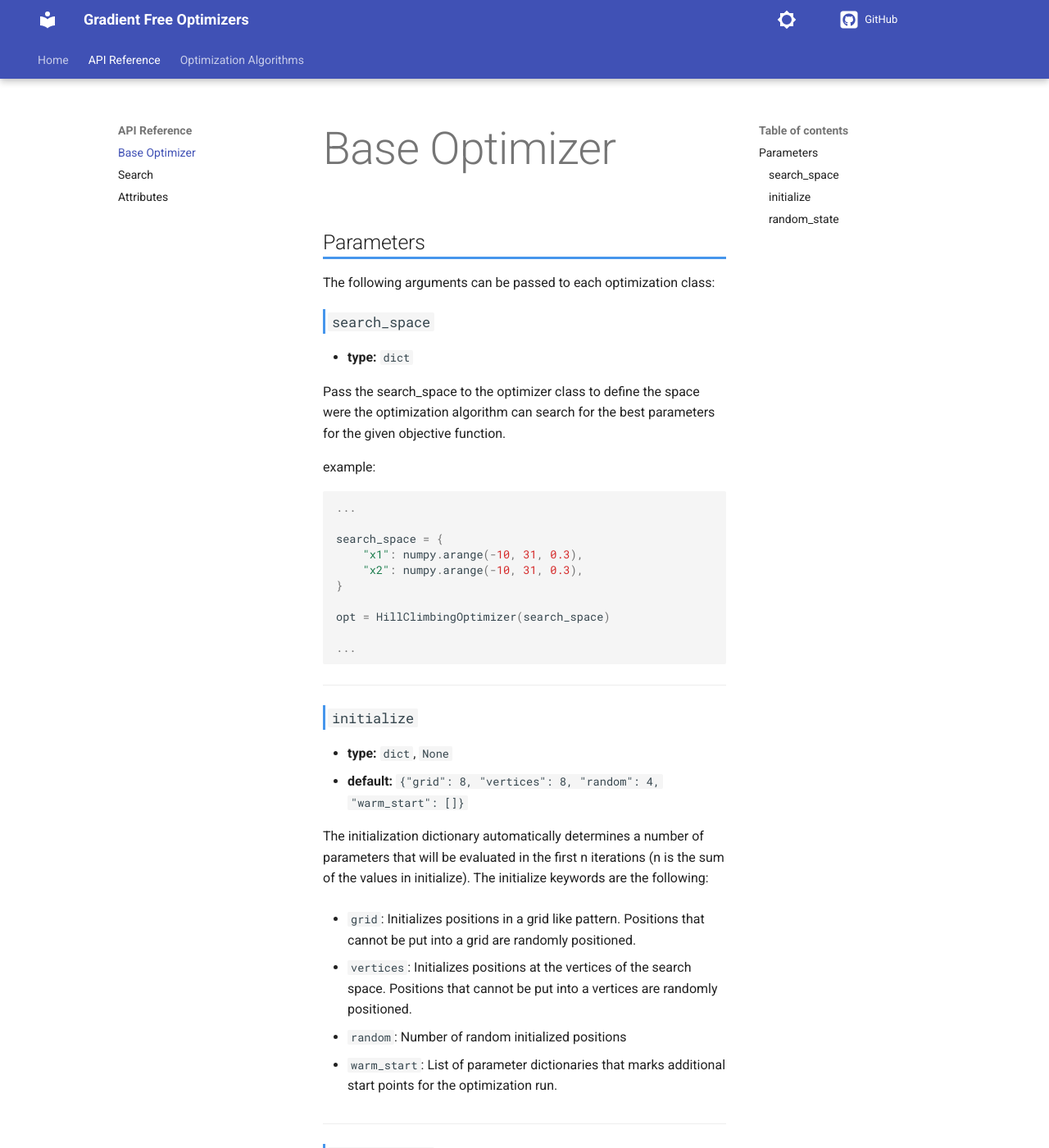
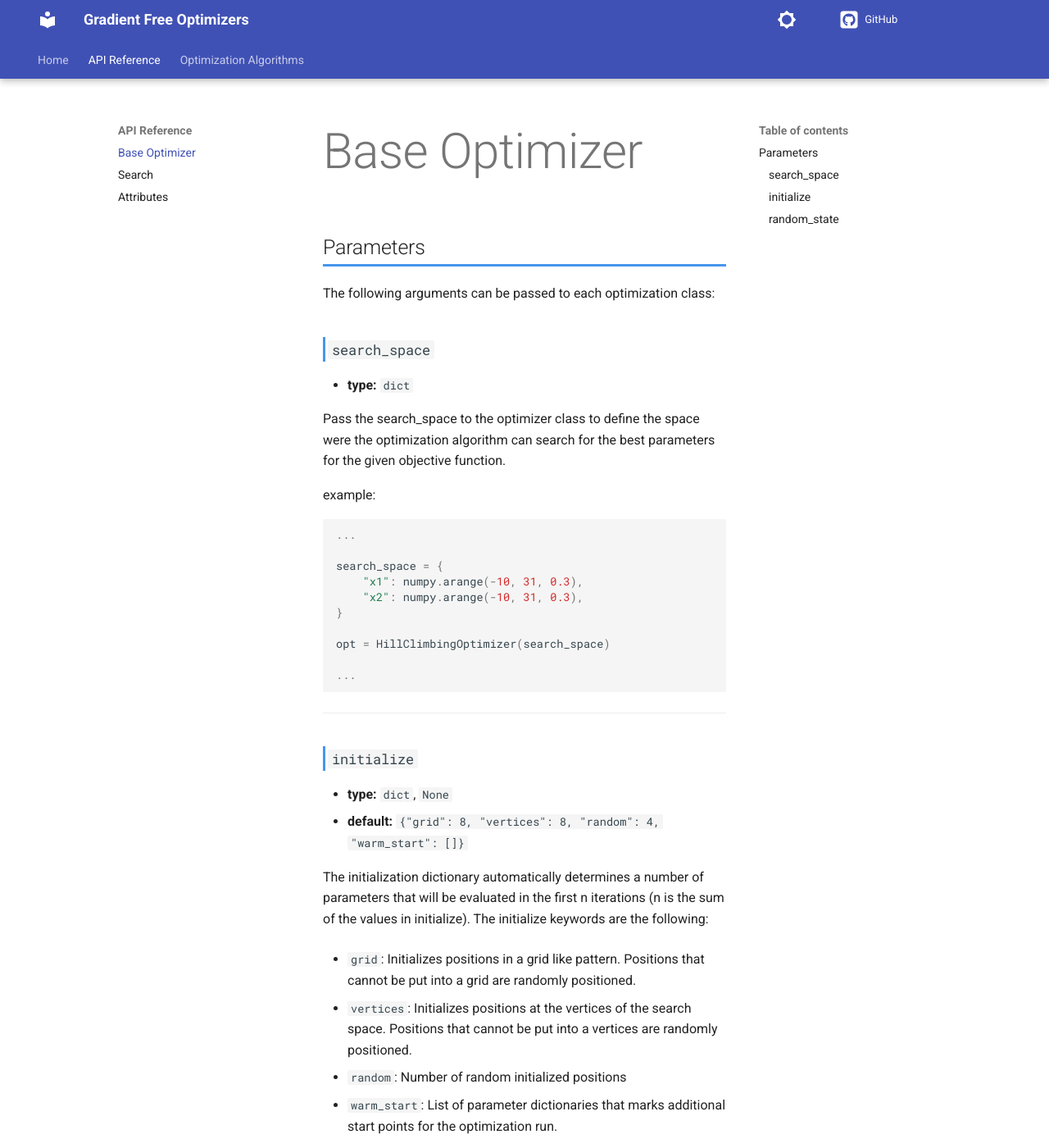
Before and after one commit to SimonBlanke/gradient-free-optimizers-documentation, an MkDocs documentation site: the page built from docs/base_optimizer.md, in a window 1280 px wide and 1400 px high. Shown: the whole window at 82% size. Built offline with MkDocs 1.6.1 and Material for MkDocs 9.7.7, drawn with Linux system fonts in a browser that asks for light colours; comment, search, counter and statistics services are not loaded; the version menu is left out.

Commit message:
update extra.css

```diff
--- a/docs/css/extra.css
+++ b/docs/css/extra.css
@@ -1,18 +1,18 @@
 h1 {
-    font-size: 55px !important;
-    margin: 0rem 0rem 0rem 0rem !important;
-    /* border-bottom: solid 2px rgb(0, 0, 0); */
-
+    font-size: 60px !important;
+    margin: 0rem 0rem 2rem 0rem !important;
+    /* border-bottom: solid 1px rgb(0, 0, 0, 0.15); */
 }
 
 h2 {
-    margin: 3rem 0rem 0rem 0rem !important;
+    padding: 0px 0px 3px 0px !important;
+    margin: 3rem 0rem 1rem 0rem !important;
     border-bottom: solid 3px rgb(70, 150, 236);
 }
 
 h3 {
     padding: 0px 0px 0px 3px !important;
-    margin: 1rem 0rem 0rem 0rem !important;
+    margin: 2rem 0rem 0rem 0rem !important;
     border-left: solid 3px rgb(70, 150, 236);
 }
 
```
